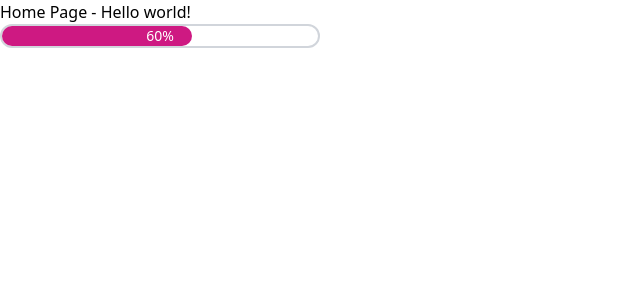
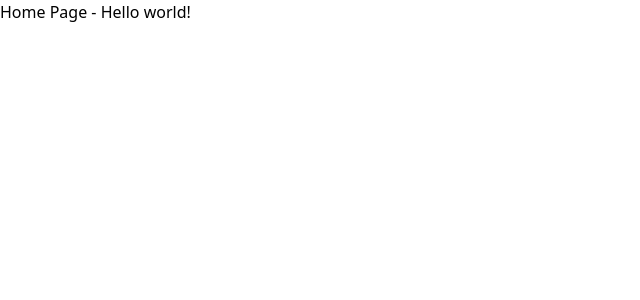
Before and after one commit to JasonXB/EF_Clone, a Next.js app: page / in a window 1280 px wide. Shown: the top 300 px of the page, without its empty margins (0-640 px from the left). Built offline with nearby package versions, Linux system fonts and the light colour scheme.

Commit message:
temporary percentage bar removed from index.tsx

```diff
--- a/pages/index.tsx
+++ b/pages/index.tsx
@@ -1,7 +1,5 @@
 import type { NextPage } from 'next';
 import Head from 'next/head';
-
-import PercentageBar from '../components/percentBar/percent-bar';
 
 const Home: NextPage = ({}) => {
   return (
@@ -12,9 +10,6 @@ const Home: NextPage = ({}) => {
         <link rel="icon" href="/favicon.ico" />
       </Head>
       <h1>Home Page - Hello world!</h1>
-      <div>
-        <PercentageBar percentage={60} color="pink" showPercentageText={true} />
-      </div>
     </div>
   );
 };
```
